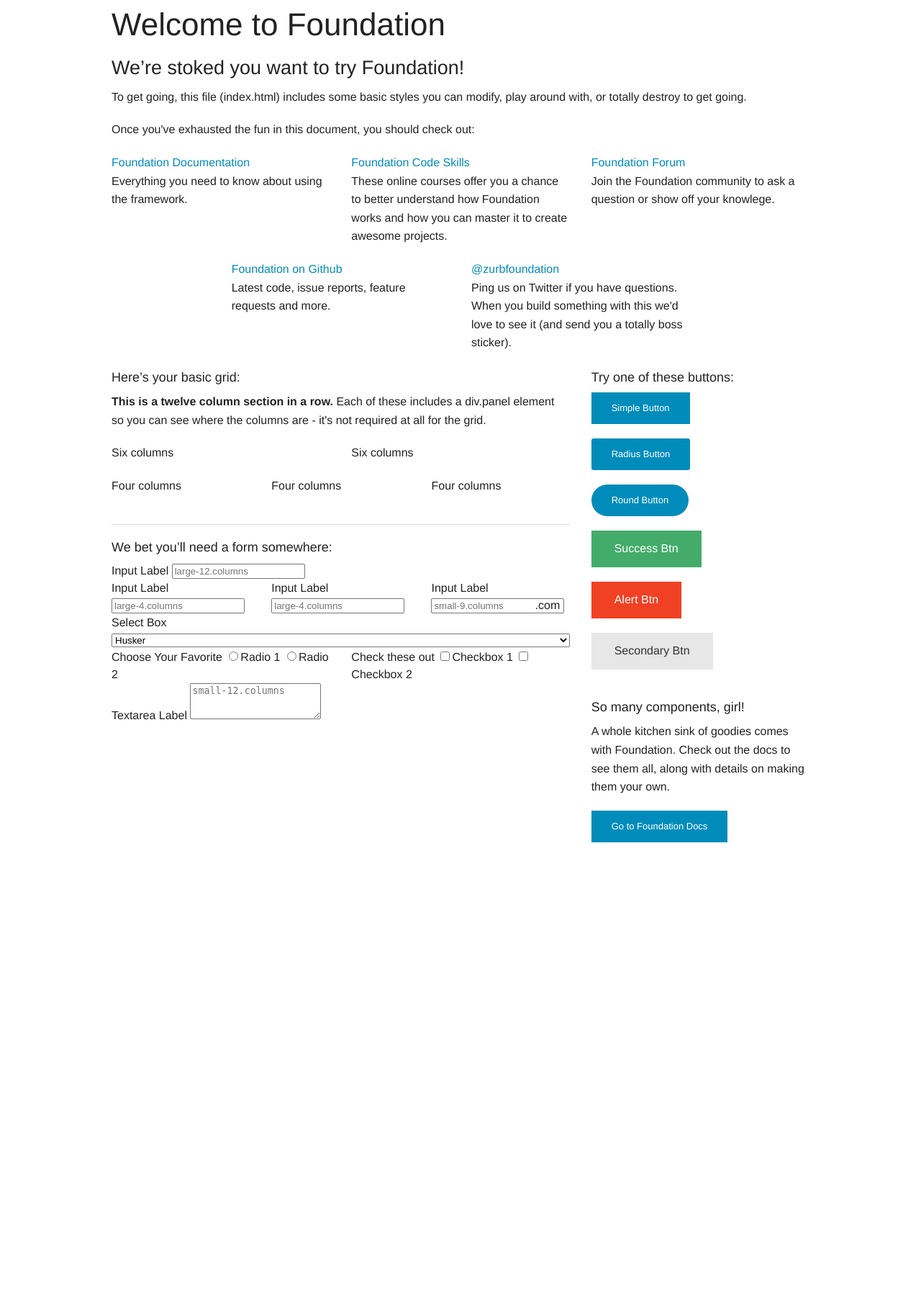
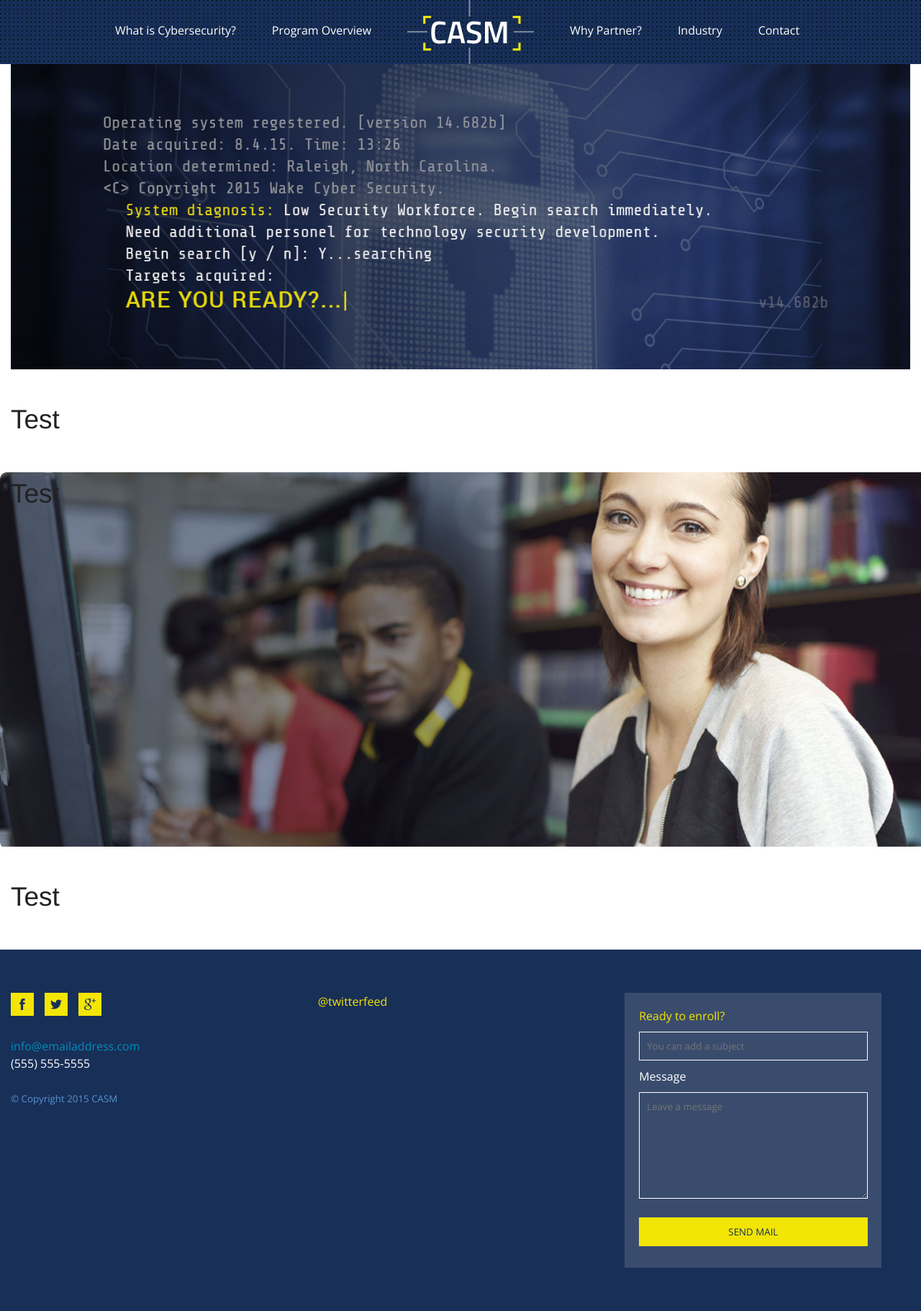
Before and after one commit to aedeeley/CASM, a PHP site: page / in a window 1280 px wide. Shown: the whole page at 72% size. Before the commit the page ends 1170 px from the top, so only its background shows below. Run offline with PHP 8.4, Linux system fonts and the light colour scheme.

Commit message:
Buildling out the HTML/CSS

```diff
--- a/css/custom.css
+++ b/css/custom.css
@@ -1 +1,105 @@
 /* CASM custom .css */
+
+@import url(http://fonts.googleapis.com/css?family=Open+Sans:400,300,400italic,700,600);
+body {
+    font-family: 'Open Sans', sans-serif;
+}
+.row {
+  max-width: 100% !important;
+}
+
+
+/* Navigation */
+
+#nav {
+    background:#182f58 url(../img/nav-bg.jpg) repeat top left;
+}
+#nav ul {
+    list-style:none;
+    width:1010px;
+    margin:0 auto;
+}
+#nav ul li {
+    float:left;
+}
+#nav ul li a {
+    padding:30px 25px;
+    display:block;
+    color:#fff;
+}
+#nav ul li:nth-child(3) a {
+    padding:0 25px !important;
+}
+#nav ul li a:hover {
+    color:#e3dc11;
+}
+
+/* Content */
+
+.content {
+    display:block;
+    padding:40px 0;
+}
+
+
+
+
+/* Banner */
+
+.banner {
+    display:block;
+    height:520px;
+    background:transparent url(../img/banner-bg.jpg) no-repeat top left;
+}
+
+
+
+/* Footer */
+
+#footer {
+    background:#182f58;
+    padding:60px 0;
+    color:#fff;
+}
+ul.social {
+    list-style:none;
+    margin:0 0 30px 0;
+    clear:both;
+    display:table;
+}
+ul.social li {
+    float:left;
+    margin-right:15px;
+}
+
+.copy {
+    color:#5693ce;
+    font-size:10pt;
+}
+
+.yellow {
+    color:#f3e503;
+}
+
+#newsletter {
+    width:90%;
+    padding:20px 5%;
+    background:#3a4c6d;
+}
+
+#newsletter input,#newsletter textarea {
+    border:1px solid #fff;
+    background:transparent;
+    color:#fff;
+    padding:10px 10px;
+    width:100%;
+    margin:10px 0;
+    font-family: 'Open Sans', sans-serif;
+}
+
+#newsletter input[type=submit] {
+    background:#f3e503;
+    color:#182f58;
+    border:1px solid #f3e503;
+    display:run-in;
+}
--- a/index.html
+++ b/index.html
@@ -5,165 +5,85 @@
     <meta name="viewport" content="width=device-width, initial-scale=1.0" />
     <title>Foundation | Welcome</title>
     <link rel="stylesheet" href="css/foundation.css" />
+    <link rel="stylesheet" href="css/custom.css" />
     <script src="js/vendor/modernizr.js"></script>
   </head>
   <body>
 
-    <div class="row">
+    <div class="row" id="nav">
       <div class="large-12 columns">
-        <h1>Welcome to Foundation</h1>
+        <ul>
+            <li><a href="#">What is Cybersecurity?</a></li>
+            <li><a href="#">Program Overview</a></li>
+            <li id="logo"><a href="#"><img src="img/logo.png" alt="CASM Logo" /></a></li>
+            <li><a href="#">Why Partner?</a></li>
+            <li><a href="#">Industry</a></li>
+            <li><a href="#">Contact</a></li>
+        </ul>
       </div>
     </div>
 
-    <div class="row">
+    <div class="row" id="slider">
       <div class="large-12 columns">
-        <div class="panel">
-          <h3>We&rsquo;re stoked you want to try Foundation! </h3>
-          <p>To get going, this file (index.html) includes some basic styles you can modify, play around with, or totally destroy to get going.</p>
-          <p>Once you've exhausted the fun in this document, you should check out:</p>
-          <div class="row">
-            <div class="large-4 medium-4 columns">
-              <p><a href="http://foundation.zurb.com/docs">Foundation Documentation</a><br />Everything you need to know about using the framework.</p>
-            </div>
-            <div class="large-4 medium-4 columns">
-              <p><a href="http://zurb.com/university/code-skills">Foundation Code Skills</a><br />These online courses offer you a chance to better understand how Foundation works and how you can master it to create awesome projects.</p>
-            </div>
-            <div class="large-4 medium-4 columns">
-              <p><a href="http://foundation.zurb.com/forum">Foundation Forum</a><br />Join the Foundation community to ask a question or show off your knowlege.</p>
-            </div>
-          </div>
-          <div class="row">
-            <div class="large-4 medium-4 medium-push-2 columns">
-              <p><a href="http://github.com/zurb/foundation">Foundation on Github</a><br />Latest code, issue reports, feature requests and more.</p>
-            </div>
-            <div class="large-4 medium-4 medium-pull-2 columns">
-              <p><a href="https://twitter.com/ZURBfoundation">@zurbfoundation</a><br />Ping us on Twitter if you have questions. When you build something with this we'd love to see it (and send you a totally boss sticker).</p>
-            </div>
-          </div>
-        </div>
+        <img src="img/slide.jpg" alt="Slider" />
       </div>
     </div>
 
-    <div class="row">
-      <div class="large-8 medium-8 columns">
-        <h5>Here&rsquo;s your basic grid:</h5>
-        <!-- Grid Example -->
 
-        <div class="row">
-          <div class="large-12 columns">
-            <div class="callout panel">
-              <p><strong>This is a twelve column section in a row.</strong> Each of these includes a div.panel element so you can see where the columns are - it's not required at all for the grid.</p>
-            </div>
-          </div>
-        </div>
-        <div class="row">
-          <div class="large-6 medium-6 columns">
-            <div class="callout panel">
-              <p>Six columns</p>
-            </div>
-          </div>
-          <div class="large-6 medium-6 columns">
-            <div class="callout panel">
-              <p>Six columns</p>
-            </div>
-          </div>
-        </div>
-        <div class="row">
-          <div class="large-4 medium-4 small-4 columns">
-            <div class="callout panel">
-              <p>Four columns</p>
-            </div>
-          </div>
-          <div class="large-4 medium-4 small-4 columns">
-            <div class="callout panel">
-              <p>Four columns</p>
-            </div>
-          </div>
-          <div class="large-4 medium-4 small-4 columns">
-            <div class="callout panel">
-              <p>Four columns</p>
-            </div>
-          </div>
-        </div>
 
-        <hr />
-
-        <h5>We bet you&rsquo;ll need a form somewhere:</h5>
-        <form>
-          <div class="row">
-            <div class="large-12 columns">
-              <label>Input Label</label>
-              <input type="text" placeholder="large-12.columns" />
-            </div>
-          </div>
-          <div class="row">
-            <div class="large-4 medium-4 columns">
-              <label>Input Label</label>
-              <input type="text" placeholder="large-4.columns" />
-            </div>
-            <div class="large-4 medium-4 columns">
-              <label>Input Label</label>
-              <input type="text" placeholder="large-4.columns" />
-            </div>
-            <div class="large-4 medium-4 columns">
-              <div class="row collapse">
-                <label>Input Label</label>
-                <div class="small-9 columns">
-                  <input type="text" placeholder="small-9.columns" />
-                </div>
-                <div class="small-3 columns">
-                  <span class="postfix">.com</span>
-                </div>
-              </div>
-            </div>
-          </div>
-          <div class="row">
-            <div class="large-12 columns">
-              <label>Select Box</label>
-              <select>
-                <option value="husker">Husker</option>
-                <option value="starbuck">Starbuck</option>
-                <option value="hotdog">Hot Dog</option>
-                <option value="apollo">Apollo</option>
-              </select>
-            </div>
-          </div>
-          <div class="row">
-            <div class="large-6 medium-6 columns">
-              <label>Choose Your Favorite</label>
-              <input type="radio" name="pokemon" value="Red" id="pokemonRed"><label for="pokemonRed">Radio 1</label>
-              <input type="radio" name="pokemon" value="Blue" id="pokemonBlue"><label for="pokemonBlue">Radio 2</label>
-            </div>
-            <div class="large-6 medium-6 columns">
-              <label>Check these out</label>
-              <input id="checkbox1" type="checkbox"><label for="checkbox1">Checkbox 1</label>
-              <input id="checkbox2" type="checkbox"><label for="checkbox2">Checkbox 2</label>
-            </div>
-          </div>
-          <div class="row">
-            <div class="large-12 columns">
-              <label>Textarea Label</label>
-              <textarea placeholder="small-12.columns"></textarea>
-            </div>
-          </div>
-        </form>
-      </div>
-
-      <div class="large-4 medium-4 columns">
-        <h5>Try one of these buttons:</h5>
-        <p><a href="#" class="small button">Simple Button</a><br/>
-        <a href="#" class="small radius button">Radius Button</a><br/>
-        <a href="#" class="small round button">Round Button</a><br/>
-        <a href="#" class="medium success button">Success Btn</a><br/>
-        <a href="#" class="medium alert button">Alert Btn</a><br/>
-        <a href="#" class="medium secondary button">Secondary Btn</a></p>
-        <div class="panel">
-          <h5>So many components, girl!</h5>
-          <p>A whole kitchen sink of goodies comes with Foundation. Check out the docs to see them all, along with details on making them your own.</p>
-          <a href="http://foundation.zurb.com/docs/" class="small button">Go to Foundation Docs</a>
-        </div>
+    <div class="row content">
+      <div class="large-12 columns">
+        <h2>Test</h2>
       </div>
     </div>
+
+
+
+    <div class="row banner">
+      <div class="large-12 columns">
+        <h2>Test</h2>
+      </div>
+    </div>
+
+
+
+    <div class="row content">
+      <div class="large-12 columns">
+        <h2>Test</h2>
+      </div>
+    </div>
+
+
+
+    <div class="row" id="footer">
+        <div class="small-2 large-4 columns">
+            <ul class="social">
+                <li><a href="#"><img src="img/icon-fb.jpg" alt="Facebook" /></a></li>
+                <li><a href="#"><img src="img/icon-twitter.jpg" alt="Twitter" /></a></li>
+                <li><a href="#"><img src="img/icon-google.jpg" alt="Google Plus" /></a></li>
+            </ul>
+
+            <a href="mailto:info@emailaddress.com">info@emailaddress.com</a><br />
+            (555) 555-5555<br /><Br />
+            <span class="copy">&copy; Copyright 2015 CASM</span>
+        </div>
+        <div class="small-4 large-4 columns"><span class="yellow">@twitterfeed</span></div>
+        <div class="small-6 large-4 columns">
+            <div id="newsletter">
+                <span class="yellow">Ready to enroll?</span><br ?>
+
+                <input type="text" id="subject" placeholder="You can add a subject" /><br />
+                Message<br />
+                <textarea id="message" placeholder="Leave a message" rows="7"></textarea><br />
+                <input type="submit" value="SEND MAIL" />
+
+
+
+
+            </div>
+        </div>
+    </div>
+
 
     <script src="js/vendor/jquery.js"></script>
     <script src="js/foundation.min.js"></script>
```
Also changed, not shown: img/banner-bg.jpg (renamed from img/section1bg.jpg), img/icon-fb.jpg (added), img/icon-google.jpg (added), img/icon-twitter.jpg (added).
